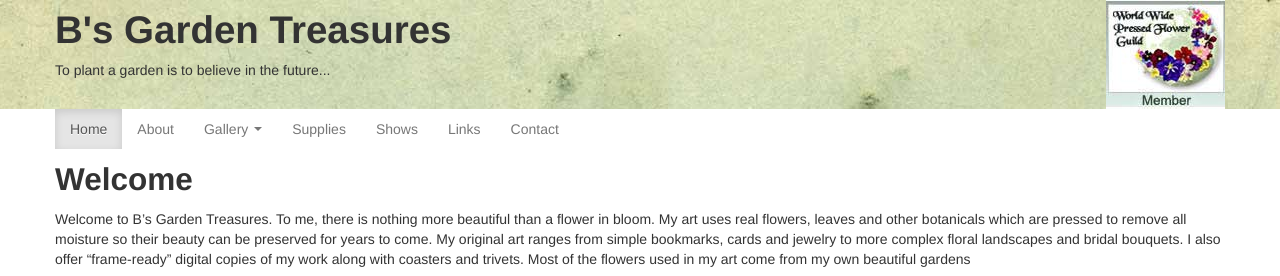
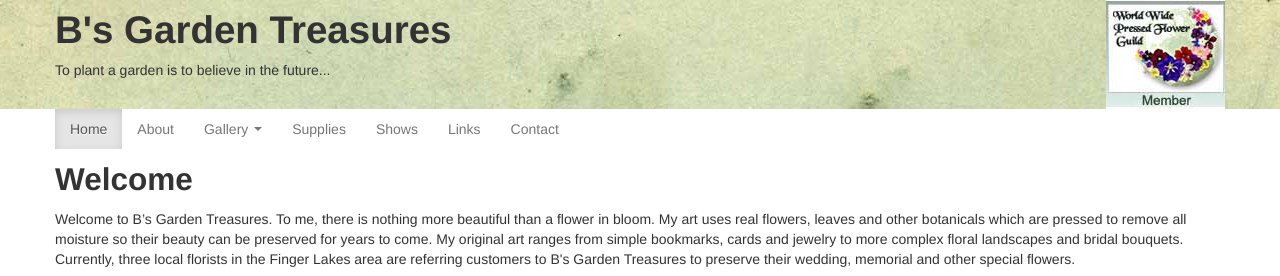
Before and after one commit to BGTreasures/BGTreasures, a Django app: template bgtreasures/bgtreasures/templates/home.html in a window 1280 px wide. Shown: the top 276 px of the page. Run offline with Django 3.2, Linux system fonts and the light colour scheme; the template is opened without the code that fills it, so the values that code supplies are empty.

Commit message:
Enhanced home page

```diff
--- a/bgtreasures/bgtreasures/templates/home.html
+++ b/bgtreasures/bgtreasures/templates/home.html
@@ -9,7 +9,11 @@
       <div class="span12">
         <h2>Welcome</h2>
         <p>
-        Welcome to B’s Garden Treasures. To me, there is nothing more beautiful than a flower in bloom.  My art uses real flowers, leaves and other botanicals which are pressed to remove all moisture so their beauty can be preserved for years to come.  My original art ranges from simple bookmarks, cards and jewelry to more complex floral landscapes and bridal bouquets.  I also offer “frame-ready” digital copies of my work along with coasters and trivets.  Most of the flowers used in my art come from my own beautiful gardens
+         <p>Welcome to B’s Garden Treasures. To me, there is nothing more beautiful than a flower in bloom.  My art uses real flowers, leaves and other botanicals which are pressed to remove all moisture so their beauty can be preserved for years to come.  My original art ranges from simple bookmarks, cards and jewelry to more complex floral landscapes and bridal bouquets. Currently, three local florists in the Finger Lakes area are referring customers to B's Garden Treasures to preserve their wedding, memorial and other special flowers.   </p>
+
+         <p>I also offer “frame-ready” digital copies of my work along with coasters and trivets.  While this website is primarily designed to showcase my work which is sold at fine arts and crafts shows, I can also accept orders electronically.  Just send me a message.   </p>
+
+         <p>Most of the flowers used in my art come from my own beautiful gardens. </p>
         </p>
       </div>
     </div>
```
